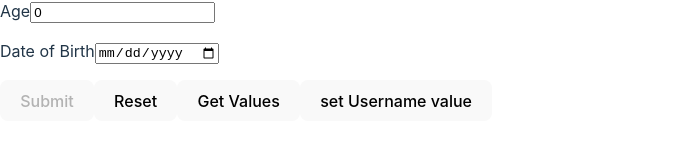
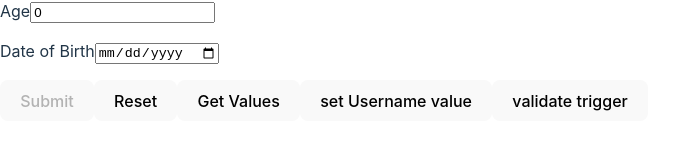
Before and after one commit to JarmanjitSingh/react-hook-form, a React (Vite) app: page / in a window 1280 px wide. Shown: the part 487-636 px from the top of the page, without its empty margins (0-691 px from the left). Built offline with nearby package versions, Linux system fonts and the light colour scheme; no server answers; the HTML template or start-up script is replaced by a standard one.

Commit message:
completed enhancement of rhf

```diff
--- a/src/components/YouTubeForm.jsx
+++ b/src/components/YouTubeForm.jsx
@@ -14,7 +14,8 @@ export const YouTubeForm = () => {
     formState: { errors, isDirty, isValid, isSubmitting, isSubmitted, isSubmitSuccessful, submitCount },
     watch,
     getValues,
-    reset
+    reset,
+    trigger
   } = useForm({
     //to set a default value of the field you can also fetch data here and showit for this watch v no.12
     defaultValues: {
@@ -79,7 +80,11 @@ export const YouTubeForm = () => {
 
   ///// reset metod -- this method is reset values to its default values >> 1. reset on reset button 2. reset when form submiited successfully with useEffect hook.
 
+  ///// async validations -- applied on email check it out in email -- remember remove !valid from submit button
 
+  ///// validation modes -- for check name field onsubmit is defalut behaviour other -- onblur, onchange, onTouched, all(both blur and change events)
+
+  ///// manually trigger validations -- destructre trigger from useForm , we can trigger on a validate trigger button clicked we can also do it for a any single field by passing name to trigger method
 
 
   //this is when we show intially any value in the field and the first want is pass default values object in useform hook
@@ -106,6 +111,7 @@ export const YouTubeForm = () => {
                 value: true,
                 message: "username is required",
               },
+              mode: "onSubmit"
             })}
           />
           <p className="error">{errors.username?.message}</p>
@@ -135,6 +141,14 @@ export const YouTubeForm = () => {
                     "This domain is not supported"
                   );
                 },
+                emailAvailable: async(fieldValue)=>{
+                  const response = await fetch(`https://jsonplaceholder.typicode.com/users?email=${fieldValue}`);
+                  const data = await response.json()
+                  console.log(data, data.length)
+
+                  return data.length == 0 || "Email already exists"
+
+                }
               },
             })}
           />
@@ -239,7 +253,7 @@ export const YouTubeForm = () => {
           />
           <p className="error">{errors.dob?.message}</p>
         </div>
-        <button disabled={!isDirty || !isValid || isSubmitting}>Submit</button>
+        <button disabled={!isDirty || !isValid  || isSubmitting}>Submit</button>
         <button type="button" onClick={()=> reset()}>
           Reset
         </button>
@@ -249,8 +263,25 @@ export const YouTubeForm = () => {
         <button type="button" onClick={handleSetValue}>
           set Username value
         </button>
+        <button type="button" onClick={()=> trigger()}>
+          validate trigger
+        </button>
       </form>
       <DevTool control={control} />
     </div>
   );
 };
+
+//what we learn in this section
+// 1. Default values
+// 2. object and array values
+// 3. dynamic fields
+// 4. numeric and date values
+// 5. watch, get and set value fields
+// 6.Touched and dirty states
+// 7.Handle submission Errors
+// 8. Form submission state
+// 9. reset form
+// 10. async validation
+// 11. validation modes
+// 12. manually trigger validations
```
